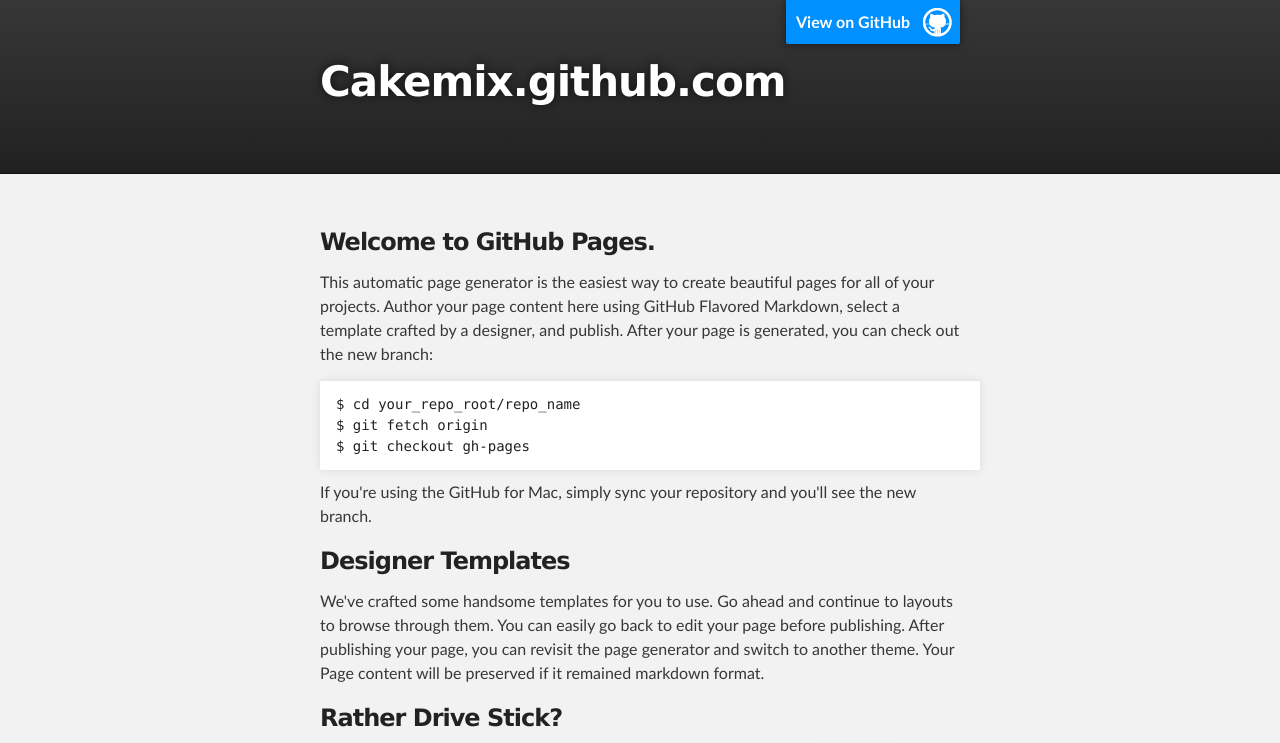
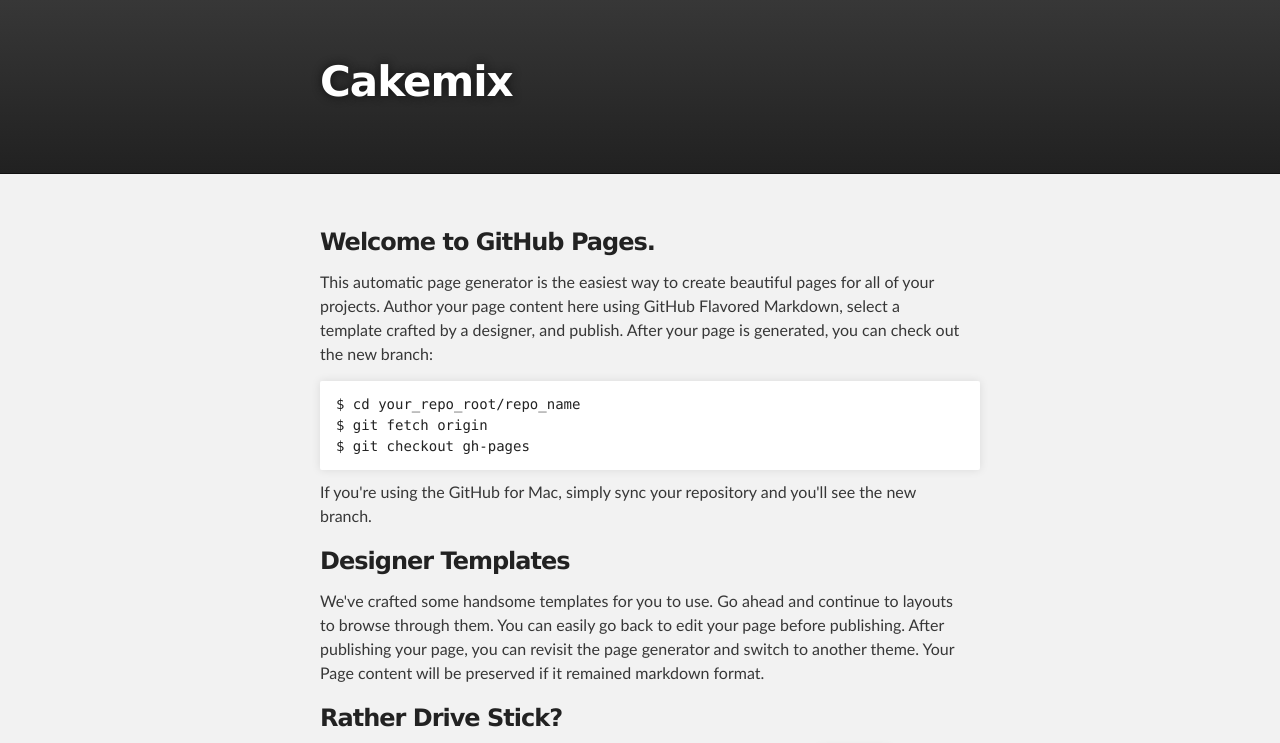
Before and after one commit to Cakemix1337/cakemix.github.com, a plain HTML site: page index.html in a window 1280 px wide. Shown: the top 743 px of the page. Drawn offline with Linux system fonts and the light colour scheme.

Commit message:
Update master

```diff
--- a/index.html
+++ b/index.html
@@ -4,7 +4,7 @@
   <head>
     <meta charset='utf-8' />
     <meta http-equiv="X-UA-Compatible" content="chrome=1" />
-    <meta name="description" content="Cakemix.github.com : " />
+    <meta name="description" content="Cakemix : k" />
 
     <link rel="stylesheet" type="text/css" media="screen" href="stylesheets/stylesheet.css">
 
@@ -16,9 +16,7 @@
     <!-- HEADER -->
     <div id="header_wrap" class="outer">
         <header class="inner">
-          <a id="forkme_banner" href="https://github.com/Cakemix">View on GitHub</a>
-
-          <h1 id="project_title">Cakemix.github.com</h1>
+          <h1 id="project_title">Cakemix</h1>
           <h2 id="project_tagline"></h2>
 
         </header>
```
